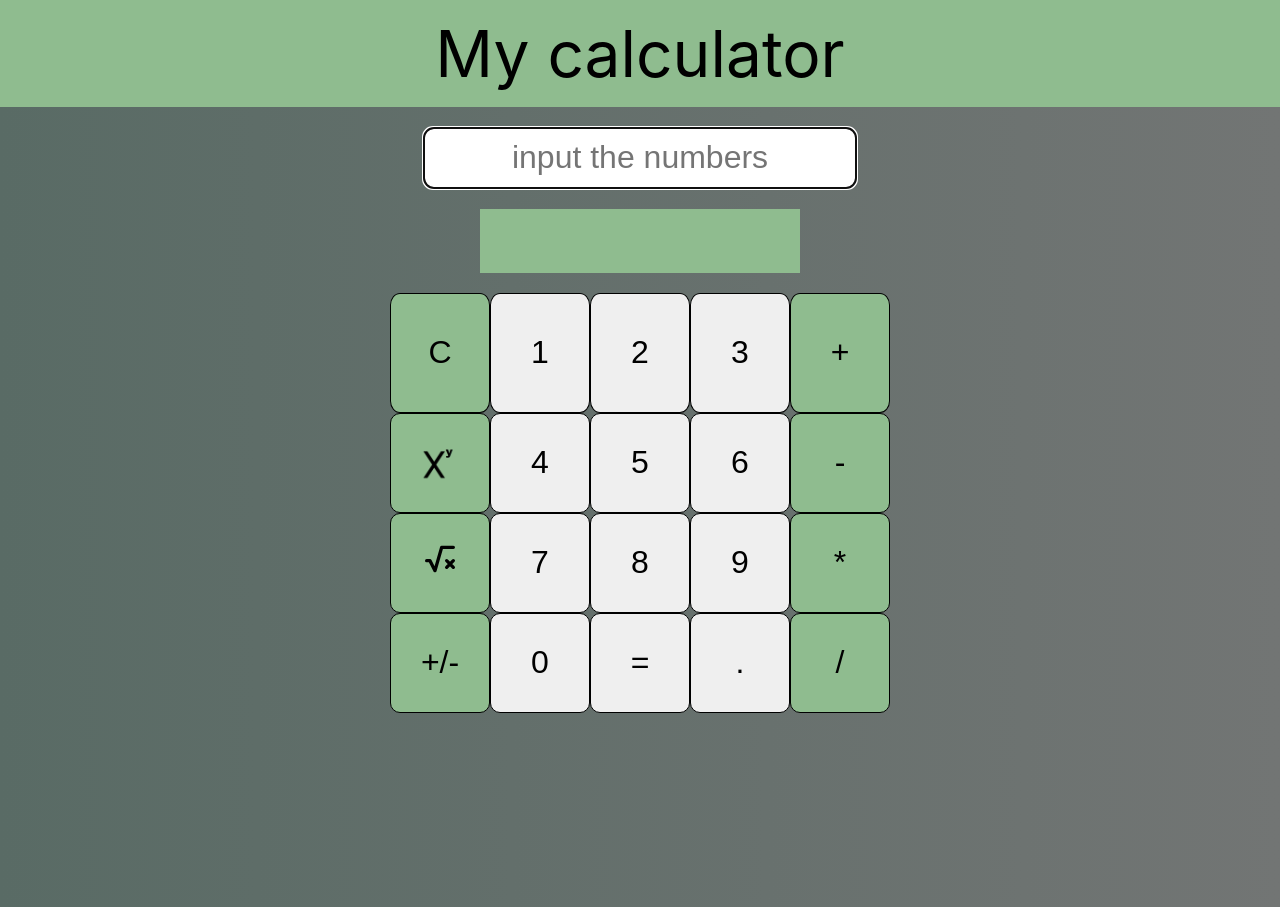
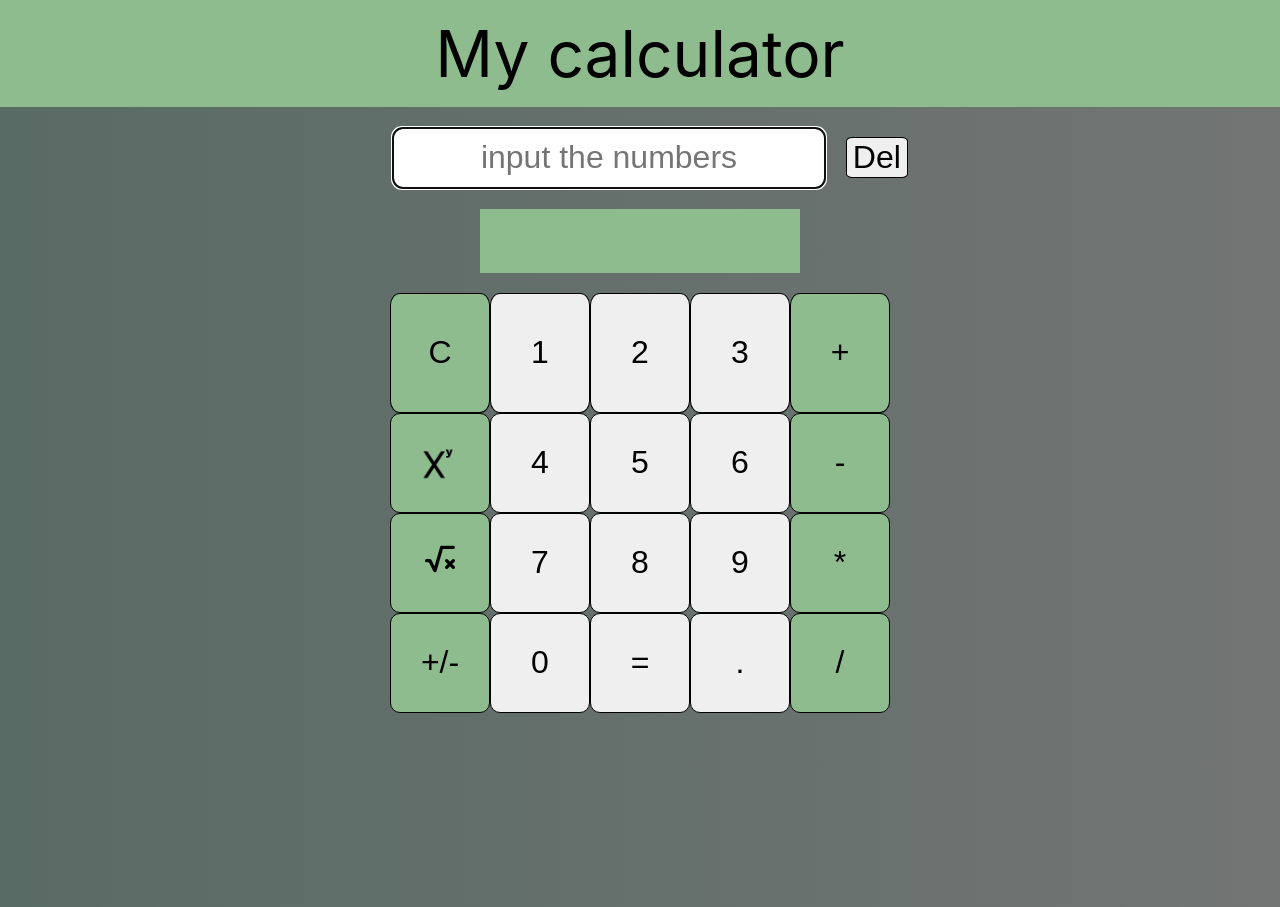
Before and after one commit to OxanaDanilova/Calculator, a React (Create React App) app in the folder my-calculator/: page / in a window 1280 px wide. Built offline with nearby package versions, Linux system fonts and the light colour scheme.

Commit message:
feat: add Del button

```diff
--- a/my-calculator/src/Components/Buttons/Buttons.js
+++ b/my-calculator/src/Components/Buttons/Buttons.js
@@ -6,6 +6,7 @@ class Buttons extends Component {
   operationSign = "";
   showValue = "";
   prevOperand = "";
+  isEqualSign = false;
 
   render() {
     const keyHandler = (event) => {
@@ -98,11 +99,11 @@ class Buttons extends Component {
         "memory-res"
       )[0];
       if (typeof number === "number") {
-        if (this.operationSign === "=") {
-          console.log("number", number);
+        if (this.isEqualSign === true && !this.secondNumber) {
+          console.log("number-bamber", number);
           this.firstNumber = String(number);
           this.showValue = this.firstNumber;
-          this.operationSign = "";
+          this.isEqualSign = false;
         } else {
           if (!this.operationSign) {
             this.firstNumber += String(number);
@@ -129,6 +130,12 @@ class Buttons extends Component {
             this.secondNumber,
             this.operationSign
           );
+          if (number === '='){
+            this.isEqualSign = true;
+          } else {
+            this.isEqualSign = false;
+
+          }
           this.firstNumber = this.showValue;
           this.secondNumber = "";
           this.operationSign = "";
@@ -151,10 +158,11 @@ class Buttons extends Component {
           number === "-" ||
           number === "*" ||
           number === "/" ||
-          number === '^'
+          number === "^"
         ) {
           this.operationSign = number;
           this.showValue = this.operationSign;
+          this.isEqualSign = false;
           this.prevOperand = String(this.firstNumber + this.operationSign);
           memoryDisplayElement.innerHTML = this.prevOperand;
         }
@@ -162,6 +170,7 @@ class Buttons extends Component {
           this.firstNumber = "";
           this.secondNumber = "";
           this.operationSign = "";
+          this.isEqualSign = false;
           this.showValue = "";
           memoryDisplayElement.innerHTML = "";
         }
@@ -185,6 +194,28 @@ class Buttons extends Component {
             }
           }
         }
+        if (number === "Del") {
+      if (this.showValue) {
+        this.showValue = String(this.showValue);
+        if (!this.operationSign) {
+          this.showValue = this.showValue.substr(0, this.showValue.length-1);
+          this.firstNumber = (+this.showValue===0)?'':+this.showValue;
+        } else {
+          if (this.showValue ==='+' || this.showValue ==='-' || this.showValue ==='*' || this.showValue ==='/' || this.showValue ==='^'){
+            this.showValue = this.showValue.substr(0, this.showValue.length-1);
+            this.operationSign = this.showValue;
+          } else {
+            this.showValue = this.showValue.substr(0, this.showValue.length-1);
+            this.secondNumber = (+this.showValue===0)?'':+this.showValue;
+          }
+        }
+
+      }
+
+      console.log('this.showValue.length', this.showValue.length);
+      console.log('this.showValue', this.showValue);
+
+        }
       }
       const input = document.getElementsByTagName("input")[0];
       input.value = this.showValue;
@@ -201,28 +232,34 @@ class Buttons extends Component {
       console.log("first", this.firstNumber);
       console.log("second", this.secondNumber);
       console.log("operationSign", this.operationSign);
+      console.log('isEqualSign', this.isEqualSign);
     };
 
     return (
       <div className="panel">
-        {" "}
-        {trickyInput} {memoryDisplay}
+        <div>
+          {trickyInput}
+          <button onClick={() => handleClick('Del')}>Del</button>
+          </div>
+
+         {memoryDisplay}
         <div className="calculator-grid">
           <button className="operation-btn" onClick={() => handleClick("C")}>
-            C{" "}
-          </button>{" "}
-          <button onClick={() => handleClick(1)}> 1 </button>{" "}
-          <button onClick={() => handleClick(2)}> 2 </button>{" "}
-          <button onClick={() => handleClick(3)}> 3 </button>{" "}
+            C
+          </button>
+          <button onClick={() => handleClick(1)}> 1 </button>
+          <button onClick={() => handleClick(2)}> 2 </button>
+          <button onClick={() => handleClick(3)}> 3 </button>
           <button className="operation-btn" onClick={() => handleClick("+")}>
             +
           </button>
-          <button className="operation-btn pow" onClick={() => handleClick("^")}>
-
-          </button>{" "}
-          <button onClick={() => handleClick(4)}> 4 </button>{" "}
-          <button onClick={() => handleClick(5)}> 5 </button>{" "}
-          <button onClick={() => handleClick(6)}> 6 </button>{" "}
+          <button
+            className="operation-btn pow"
+            onClick={() => handleClick("^")}
+          ></button>
+          <button onClick={() => handleClick(4)}> 4 </button>
+          <button onClick={() => handleClick(5)}> 5 </button>
+          <button onClick={() => handleClick(6)}> 6 </button>
           <button className="operation-btn" onClick={() => handleClick("-")}>
             -
           </button>
@@ -242,24 +279,24 @@ class Buttons extends Component {
               <path stroke="none" d="M0 0h24v24H0z" />
               <path d="M16 13l4 4m0 -4l-4 4" />
               <path d="M20 5h-7l-4 14l-3 -6h-2" />
-            </svg>{" "}
-          </button>{" "}
-          <button onClick={() => handleClick(7)}> 7 </button>{" "}
-          <button onClick={() => handleClick(8)}> 8 </button>{" "}
-          <button onClick={() => handleClick(9)}> 9 </button>{" "}
+            </svg>
+          </button>
+          <button onClick={() => handleClick(7)}> 7 </button>
+          <button onClick={() => handleClick(8)}> 8 </button>
+          <button onClick={() => handleClick(9)}> 9 </button>
           <button className="operation-btn" onClick={() => handleClick("*")}>
             *
           </button>
           <button className="operation-btn" onClick={() => handleClick("+/-")}>
-            +/-{" "}
-          </button>{" "}
-          <button onClick={() => handleClick(0)}> 0 </button>{" "}
-          <button onClick={() => handleClick("=")}>= </button>{" "}
-          <button onClick={() => handleClick(".")}> . </button>{" "}
+            +/-
+          </button>
+          <button onClick={() => handleClick(0)}> 0 </button>
+          <button onClick={() => handleClick("=")}>= </button>
+          <button onClick={() => handleClick(".")}> . </button>
           <button className="operation-btn" onClick={() => handleClick("/")}>
-            /{" "}
-          </button>{" "}
-        </div>{" "}
+            /
+          </button>
+        </div>
       </div>
     );
   }
```
Also changed, not shown: 1 other file (tests, documents, lock files or other folders).
